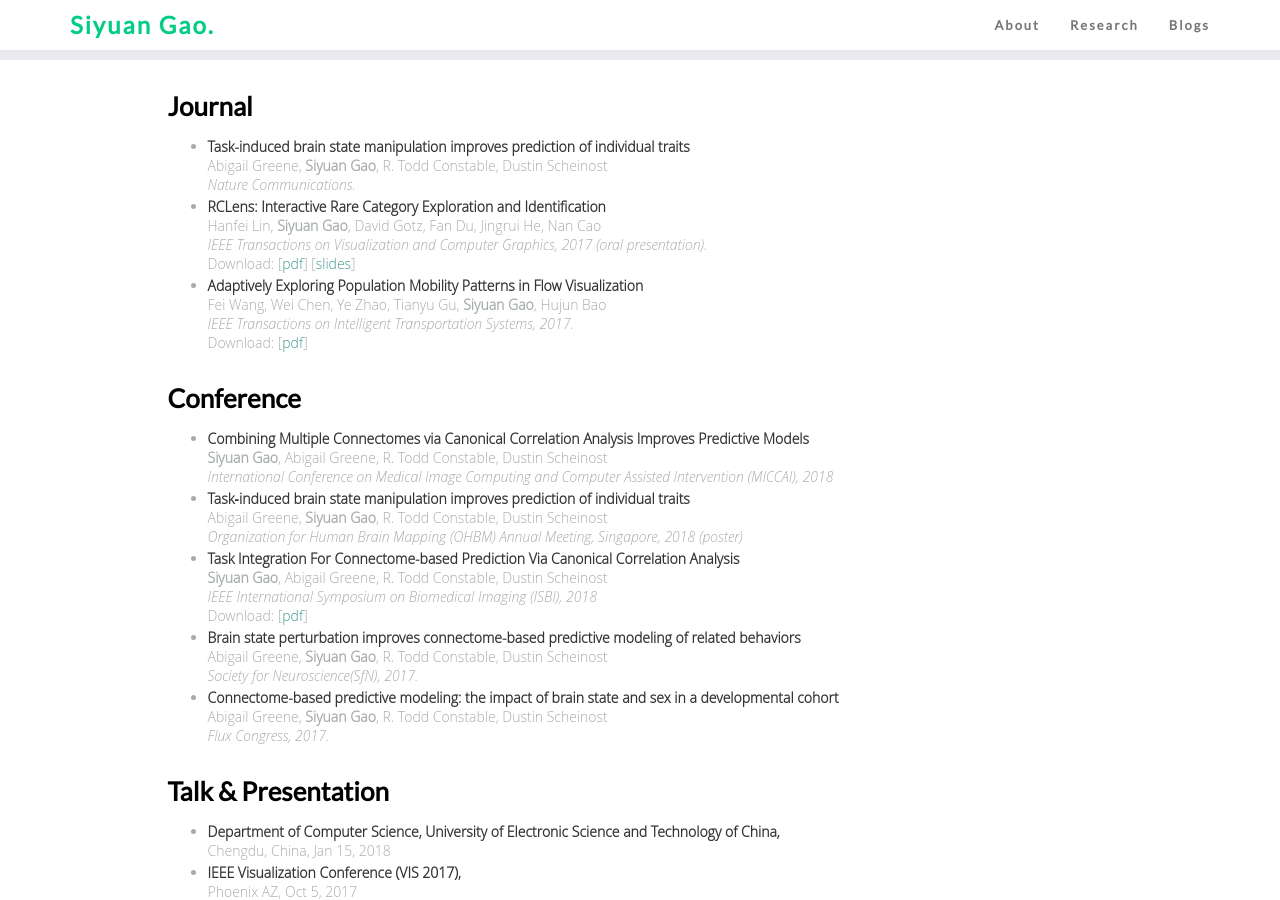
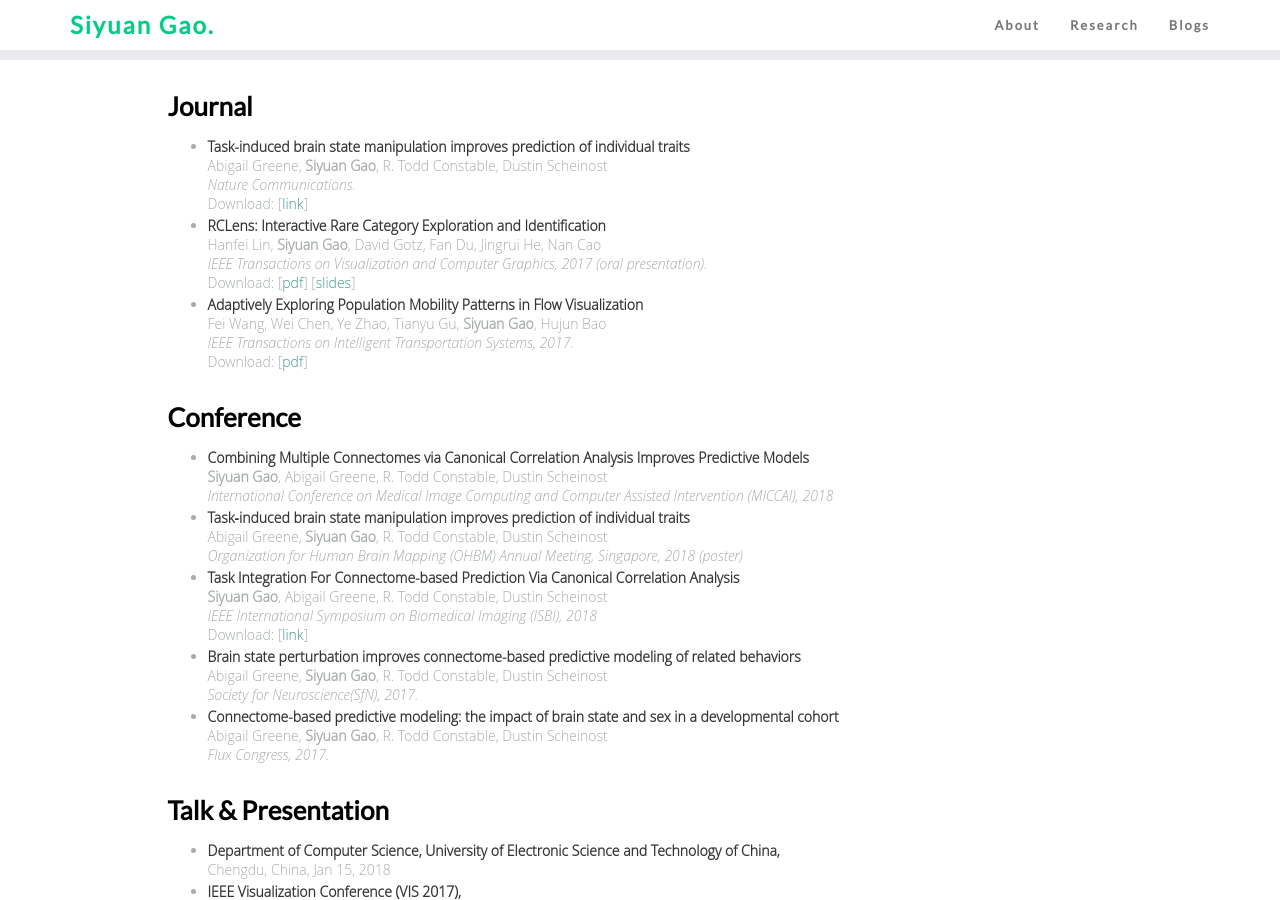
Before and after one commit to carricky/carricky.github.io, a Jekyll site: the page built from research.html, in a window 1280 px wide and 900 px high. Built offline with Jekyll 4.4.1, drawn with Linux system fonts in a browser that asks for light colours; nearby versions of some CDN libraries; comment, search, counter and statistics services are not loaded.

Commit message:
update paper links

```diff
--- a/research.html
+++ b/research.html
@@ -15,7 +15,7 @@ that it's only available in index.html -->
         <div style="font-style:italic">
             Nature Communications.
         </div>
-
+        Download: [<a href="https://www.nature.com/articles/s41467-018-04920-3">link</a>]
     </li>
 
     <li>
@@ -82,7 +82,7 @@ that it's only available in index.html -->
         <div style="font-style:italic">
             IEEE International Symposium on Biomedical Imaging (ISBI), 2018
         </div>
-        Download: [<a href="/attach/mCPM.pdf">pdf</a>]
+        Download: [<a href="https://ieeexplore.ieee.org/abstract/document/8363529/">link</a>]
     </li>
     <li>
         <div style="color:#333333; font-weight:bold">
```
